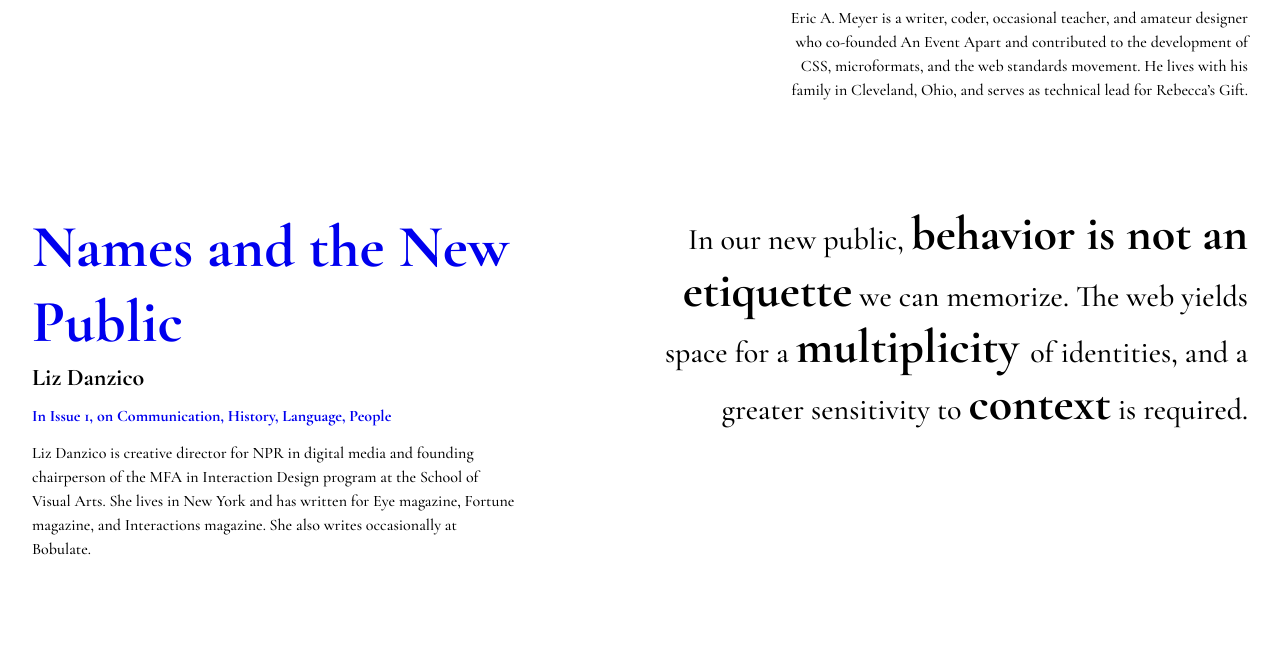
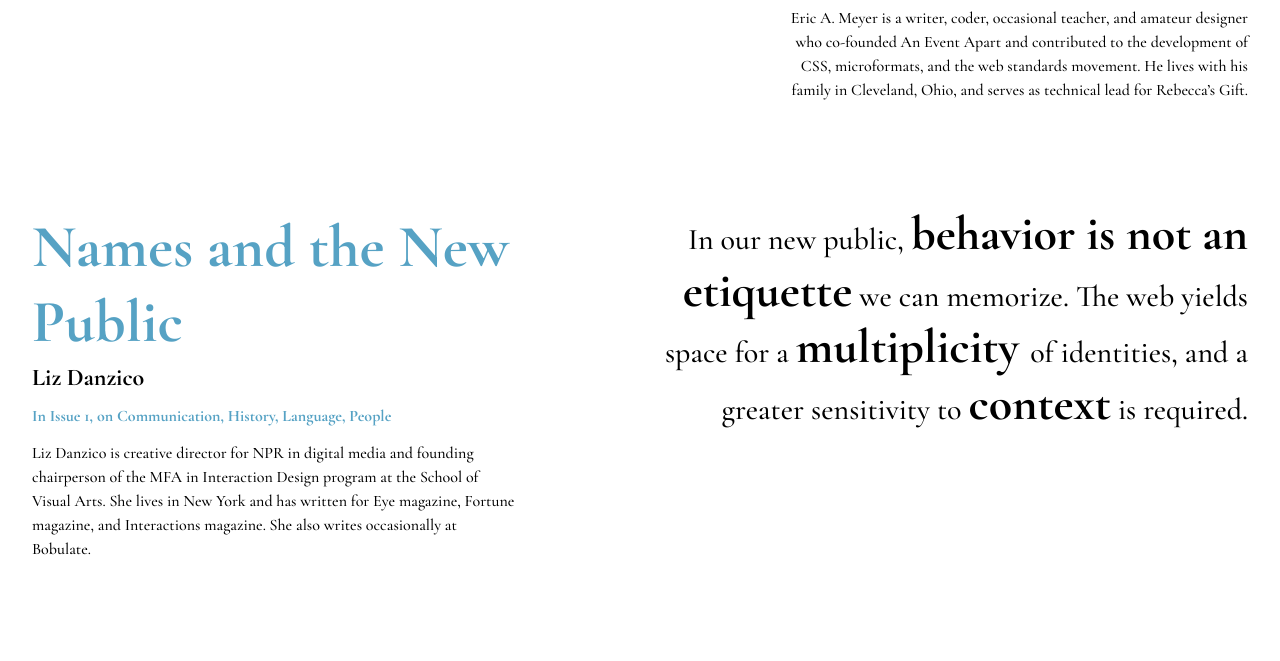
Before and after one commit to camiihickman/typography, a plain HTML site: page index.html in a window 1280 px wide. Shown: the part 898-1559 px from the top of the page. Drawn offline with nearby package versions, Linux system fonts and the light colour scheme.

Commit message:
update text style

```diff
--- a/css/sitewide.css
+++ b/css/sitewide.css
@@ -94,11 +94,11 @@ h6{
 
 a{
 	text-decoration: none;
-	text-color: #56a2c4;
+	color: #56a2c4;
 }
 
 a:visited{
-	text-color: #56a2c4;
+	color: #56a2c4;
 }
 
 /*make headlines closer*/
```
